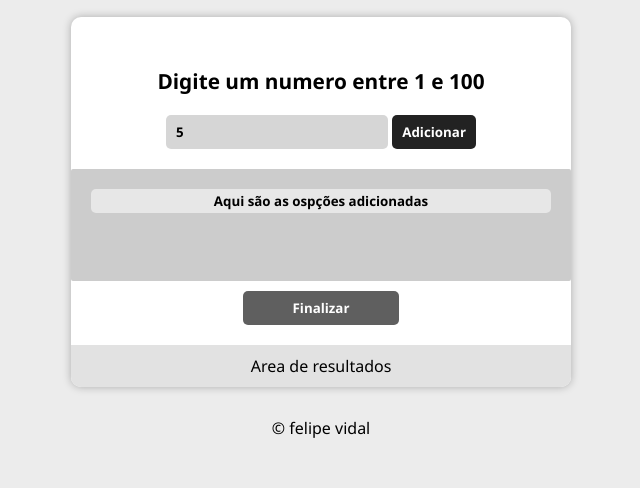
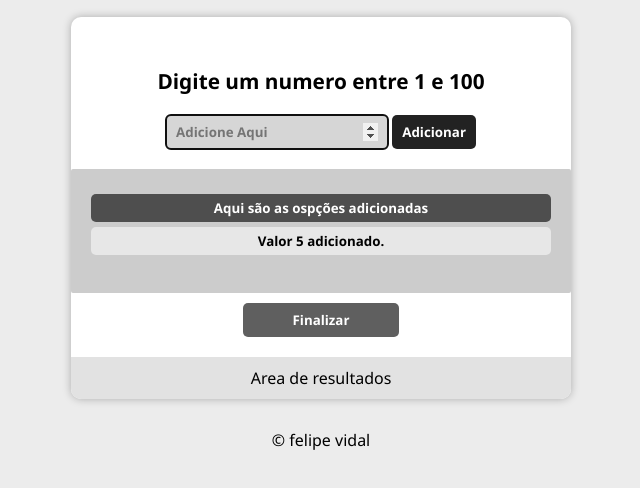
Before and after one commit to felipemendesvidal/app_validador_de_numero, a plain HTML site: page index.html in a window 1280 px wide. Both pictures are taken after typing "5" into the empty fields and a click on the button "Adicionar". Shown: the part 66-554 px from the top of the page, without its empty margins (319-959 px from the left). Drawn offline with Linux system fonts and the light colour scheme.

Commit message:
botão adiciona feito, css feito melhorias de design

```diff
--- a/css/style.css
+++ b/css/style.css
@@ -10,6 +10,7 @@ img{display: block; width: 100%; }
 #input_number{border: none; background-color: rgb(214, 214, 214); padding: 8px 10px; border-radius: 5px; color: #000; font-weight: bold; text-transform: capitalize;}
 #btn_adicionar{border: none; padding: 8px 10px; border-radius: 5px; background-color: #222; color: #fff; font-weight: bold; cursor: pointer;}
 #select_resultado{background-color: rgb(204, 204, 204); width: 100%; padding: 20px; text-align: center; border: none; margin-top: 20px;}
-#select_resultado option{font-weight: bold; ; background-color: rgb(231, 231, 231); padding: 3px; border-radius: 5px;}
+#select_resultado option{font-weight: bold; ; background-color: rgb(231, 231, 231); padding: 5px; border-radius: 5px; margin-top: 5px;}
+#valor_otption_especial{background-color: rgb(78, 78, 78)!important; color: #fff;}
 #btn_finalizar{border: none; padding: 8px 50px; border-radius: 5px; background-color: rgb(95, 95, 95); color: #fff; font-weight: bold; cursor: pointer; margin-top: 10px; text-transform: capitalize;}
 #resultado{background-color: rgb(226, 226, 226); padding: 10px; margin-top: 20px;}
--- a/index.html
+++ b/index.html
@@ -20,7 +20,7 @@
                 <input type="button" value="Adicionar" id="btn_adicionar" onclick="adicionar_numero()">
 
                 <select name="select_resultado" id="select_resultado" size="3">
-                    <option value="opção select">Aqui são as ospções adicionadas</option>
+                    <option value="opção select" id="valor_otption_especial">Aqui são as ospções adicionadas</option>
 
                 </select>
                 <input type="button" value="finalizar"id="btn_finalizar" onclick="finalizer_resultado()">
--- a/js/script.js
+++ b/js/script.js
@@ -1,11 +1,12 @@
-function adicionar_numero(){
-
+// vars
  //pegar data atual
  let input_number = document.getElementById('input_number');
  let lista_adiconada_resultados = document.getElementById('select_resultado');
  let area_de_resultados = document.getElementById('resultado');
  //valores adicionados
  let valores_adicionados = [];
+
+
 
 //verifica se é um numero
 function isumnumero (numero_analisado){
@@ -17,29 +18,49 @@ function adicionar_numero(){
     }
 }
 
+
 //verifica se o numero já esta na lista
 function estanalista(numero_analisado, lista_analisada){
     if(lista_analisada.indexOf(Number(numero_analisado)) != -1){
         // -1 valor não encontrado na lista
-            return true
+        return true;
+
     }else{
         return false
     }
 
 }
 
+// função
+function adicionar_numero(){
+
+
+
     //verifica se é um numero e se não esta na lista
     if (isumnumero(input_number.value) && !estanalista(input_number.value, valores_adicionados )){
         // colocar o valor na lista e de valores
+        valores_adicionados.push(Number(input_number.value));
+        // item que vai ser adicionado
+        let item_option_criado = document.createElement('option');
 
+        //valor do option
+        item_option_criado.text = `Valor ${input_number.value} adicionado.`;
+
+        //adicionando na lista
+        lista_adiconada_resultados.appendChild(item_option_criado);
     }else{
         alert('valor invalido ou já em lista')
     }
+
+    //limpar imput
+    input_number.value = '';
+    input_number.focus();
 
 
 
 }
 
+
 function finalizer_resultado(){
 
 }
```
Lines whose indentation alone changed are shown as unchanged.
